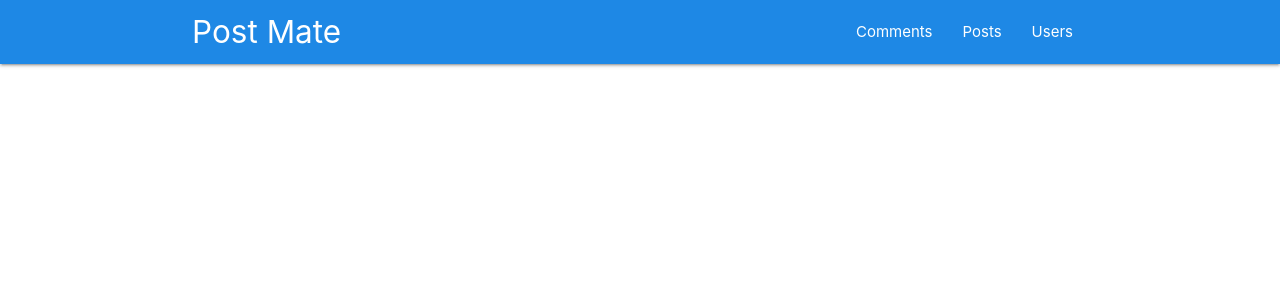
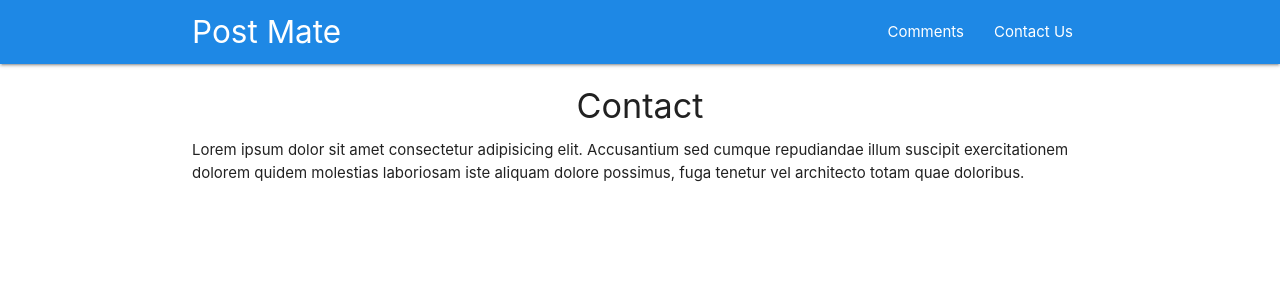
Before and after one commit to smayrant/react-post-mate, a React (Create React App) app: page /contact in a window 1280 px wide. Shown: the top 300 px of the page. Built offline with nearby package versions, Linux system fonts and the light colour scheme.

Commit message:
added the contact route

```diff
--- a/src/App.js
+++ b/src/App.js
@@ -2,8 +2,7 @@ import React, { Component } from "react";
 import { BrowserRouter, Route } from 'react-router-dom';
 import Navbar from './components/Navbar';
 import Comments from './components/Comments';
-import Posts from './components/Posts';
-import Users from './components/Users';
+import Contact from './components/Contact';
 
 class App extends Component {
   render() {
@@ -12,8 +11,7 @@ class App extends Component {
         <div className="App">
           <Navbar />
           <Route path="/comments" component={Comments} />
-          <Route path="/posts" component={Posts} />
-          <Route path="/users" component={Users} />
+          <Route path="/contact" component={Contact} />
         </div>
       </BrowserRouter>
     )
--- a/src/components/Comments.js
+++ b/src/components/Comments.js
@@ -1,5 +1,5 @@
 import React, { Component } from 'react';
-import axios from "axios";
+import axios from 'axios';
 
 class Comments extends Component {
     // state is initially set to an empty array
--- /dev/null
+++ b/src/components/Contact.js
@@ -0,0 +1,17 @@
+import React from "react";
+
+const Contact = () => {
+    return (
+        <div className="container">
+            <h4 className="center">Contact</h4>
+            <p>
+                Lorem ipsum dolor sit amet consectetur adipisicing elit. Accusantium sed
+                cumque repudiandae illum suscipit exercitationem dolorem quidem
+                molestias laboriosam iste aliquam dolore possimus, fuga tenetur vel
+                architecto totam quae doloribus.
+      </p>
+        </div>
+    );
+};
+
+export default Contact;
--- a/src/components/Navbar.js
+++ b/src/components/Navbar.js
@@ -5,11 +5,10 @@ const Navbar = props => {
     return (
         <nav className="nav-wrapper blue darken-1">
             <div className="container">
-                <a className="brand-logo">Post Mate</a>
+                <a className="brand-logo" href="/home">Post Mate</a>
                 <ul className="right">
                     <li><NavLink to="/comments">Comments</NavLink></li>
-                    <li><NavLink to="/posts">Posts</NavLink></li>
-                    <li><NavLink to="/users">Users</NavLink></li>
+                    <li><NavLink to="/contact">Contact Us</NavLink></li>
                 </ul>
             </div>
         </nav>
--- a/src/components/Posts.js
+++ /dev/null
@@ -1,11 +0,0 @@
-import React from 'react';
-
-const Posts = () => {
-    return (
-        <div className="container">
-            <h3 className="center">Posts</h3>
-        </div>
-    )
-}
-
-export default Posts
--- a/src/components/Users.js
+++ /dev/null
@@ -1,11 +0,0 @@
-import React from 'react';
-
-const Users = () => {
-    return (
-        <div className="container">
-            <h3 className="center">Users</h3>
-        </div>
-    )
-}
-
-export default Users
```
